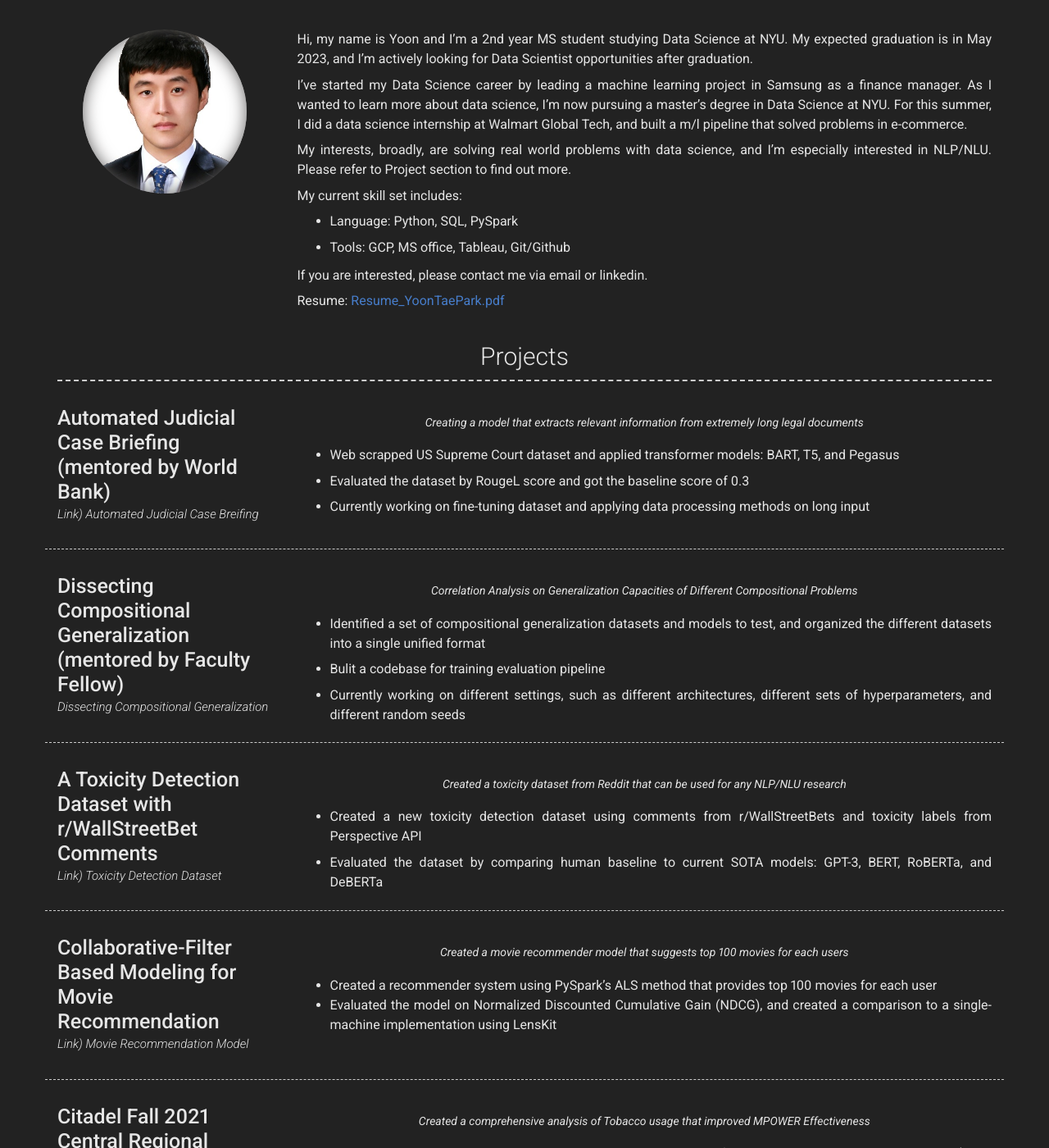
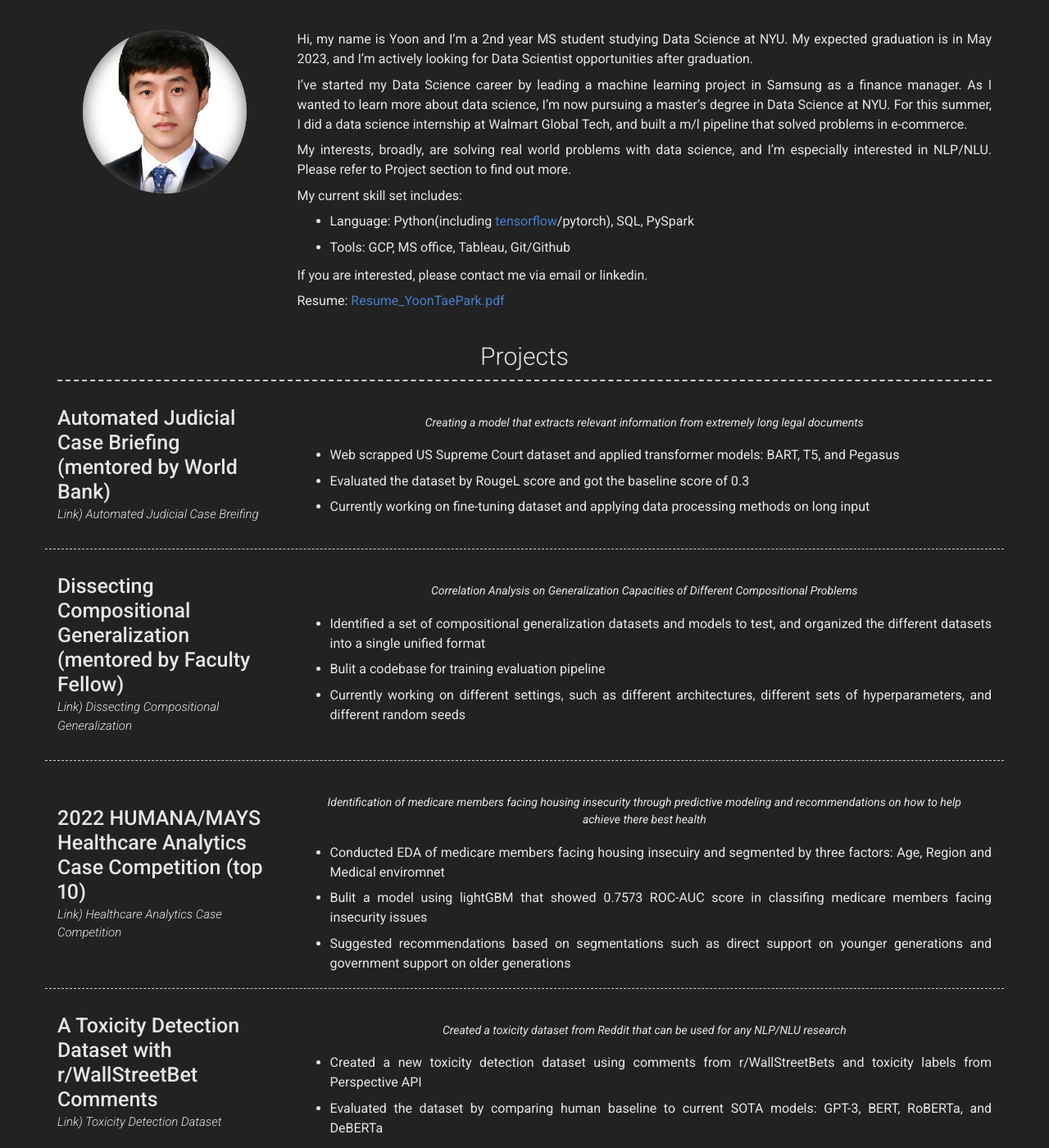
Before and after one commit to sproogen/modern-resume-theme, a Jekyll site: the page built from index.md, in a window 1280 px wide and 1400 px high, scrolled down 266 px. Shown: the whole window at 82% size. Built offline with Jekyll 4.4.1, drawn with Linux system fonts in a browser that asks for light colours; nearby versions of some CDN libraries; some of the changed text lies outside the part shown.

Commit message:
config_1106_2300

```diff
--- a/_config.yml
+++ b/_config.yml
@@ -36,7 +36,7 @@ about_content: | # this will include new lines to allow paragraphs
 
   My current skill set includes:
 
-  - Language: Python, SQL, PySpark
+  - Language: Python(including <a href="https://drive.google.com/file/d/1DdJniS3SKU--ZVSEezWZWgYtUx1QzdoM/view?usp=share_link">tensorflow</a>/pytorch), SQL, PySpark
 
   - Tools: GCP, MS office, Tableau, Git/Github
 
@@ -55,7 +55,7 @@ content:
         border: weak  # Value of `weak` will display a weak border below this item. # Any
                       # other value (or no value) means no border will be displayed
         title:  Automated Judicial Case Briefing (mentored by World Bank)
-        link: https://github.com/yoontaepark/portfolio/blob/main/projects/Group41_Capstone_Midterm_Presentation.pdf
+        link: https://github.com/yoontaepark/portfolio/blob/main/projects/Automated_Judicial_Case_Briefing.pdf
         link_text: Link) Automated Judicial Case Breifing
         quote: >
           Creating a model that extracts relevant information from extremely long legal documents
@@ -71,7 +71,7 @@ content:
                       # other value (or no value) means no border will be displayed
         title: Dissecting Compositional Generalization (mentored by Faculty Fellow)
         link: https://github.com/yoontaepark/portfolio/blob/main/projects/Dissecting_Compositional_Generalization.pdf
-        link_text: Dissecting Compositional Generalization
+        link_text: Link) Dissecting Compositional Generalization
         quote: >
           Correlation Analysis on Generalization Capacities of Different Compositional Problems
         description: | # this will include new lines to allow paragraphs
@@ -80,6 +80,21 @@ content:
           - Bulit a codebase for training evaluation pipeline
 
           - Currently working on different settings, such as different architectures, different sets of hyperparameters, and different random seeds
+
+      - layout: left
+        border: weak  # Value of `weak` will display a weak border below this item. # Any
+                      # other value (or no value) means no border will be displayed
+        title: 2022 HUMANA/MAYS Healthcare Analytics Case Competition (top 10)
+        link: https://github.com/yoontaepark/portfolio/blob/main/projects/Healthcare_analytics_case_competition.pdf
+        link_text: Link) Healthcare Analytics Case Competition
+        quote: >
+          Identification of medicare members facing housing insecurity through predictive modeling and recommendations on how to help achieve there best health
+        description: | # this will include new lines to allow paragraphs
+          - Conducted EDA of medicare members facing housing insecuiry and segmented by three factors: Age, Region and Medical enviromnet
+
+          - Bulit a model using lightGBM that showed 0.7573 ROC-AUC score in classifing medicare members facing insecurity issues
+
+          - Suggested recommendations based on segmentations such as direct support on younger generations and government support on older generations
 
       - layout: left
         border: weak  # Value of `weak` will display a weak border below this item. # Any
@@ -212,8 +227,7 @@ content:
   - title: A Little More About Me
     layout: text
     content: | # this will include new lines to allow paragraphs
-      I enjoy working on side projects/Datathon. I was recently placed 1st place at Citadel Regional Datathon.
-
+      I enjoy working on side projects/Datathon. I was recently placed <a href="https://drive.google.com/file/d/1Sdd6nYqAdtbQro4tvyHICAKGzm4m2q52/view?usp=share_link">1st place at Citadel Regional Datathon.</a>
       I am constantly participating on data challenges(including Kaggle), so contact me if you are interested in those challenges!
 
       Outside of data science works, I enjoy traveling overseas and drinking coffee.
```
